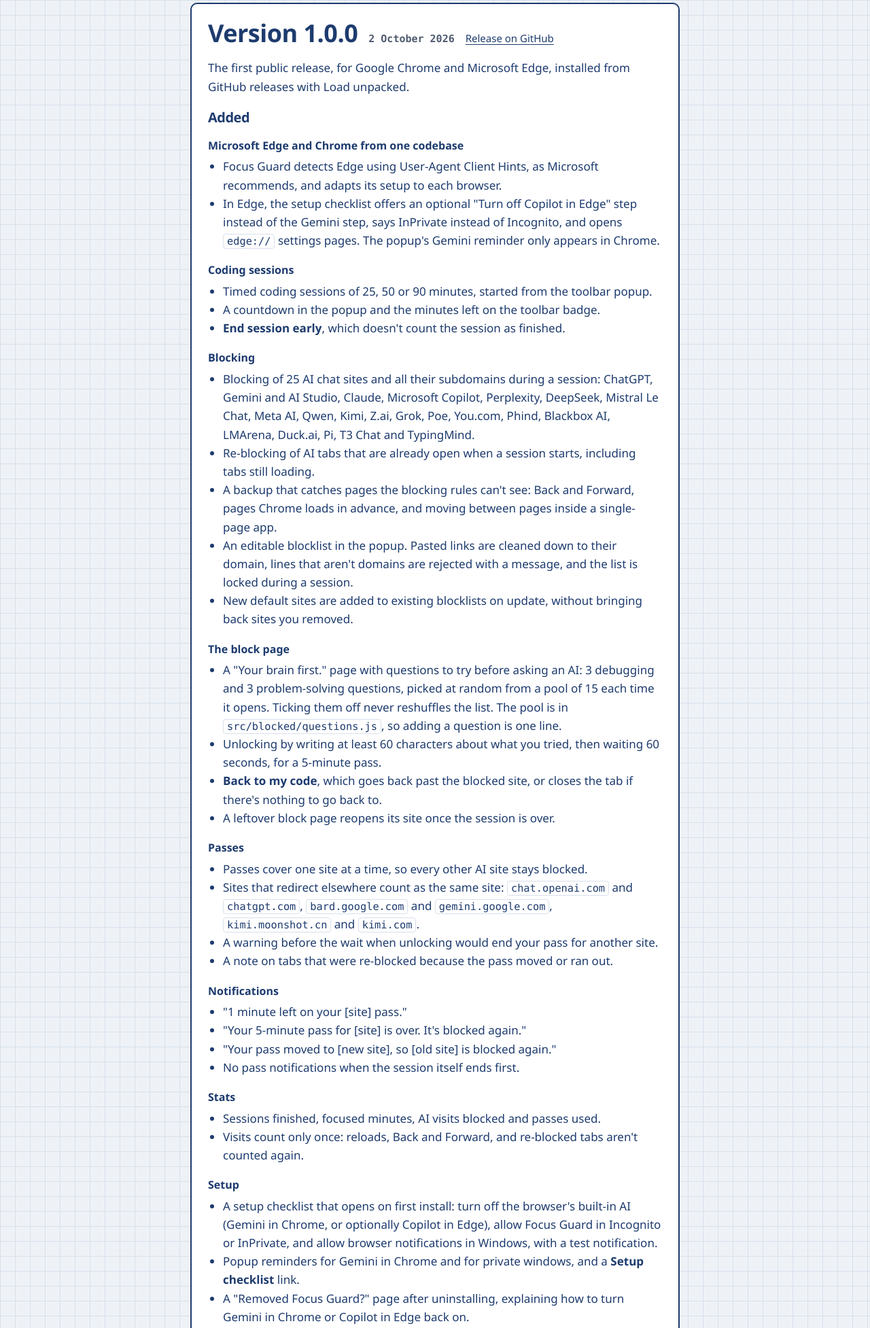
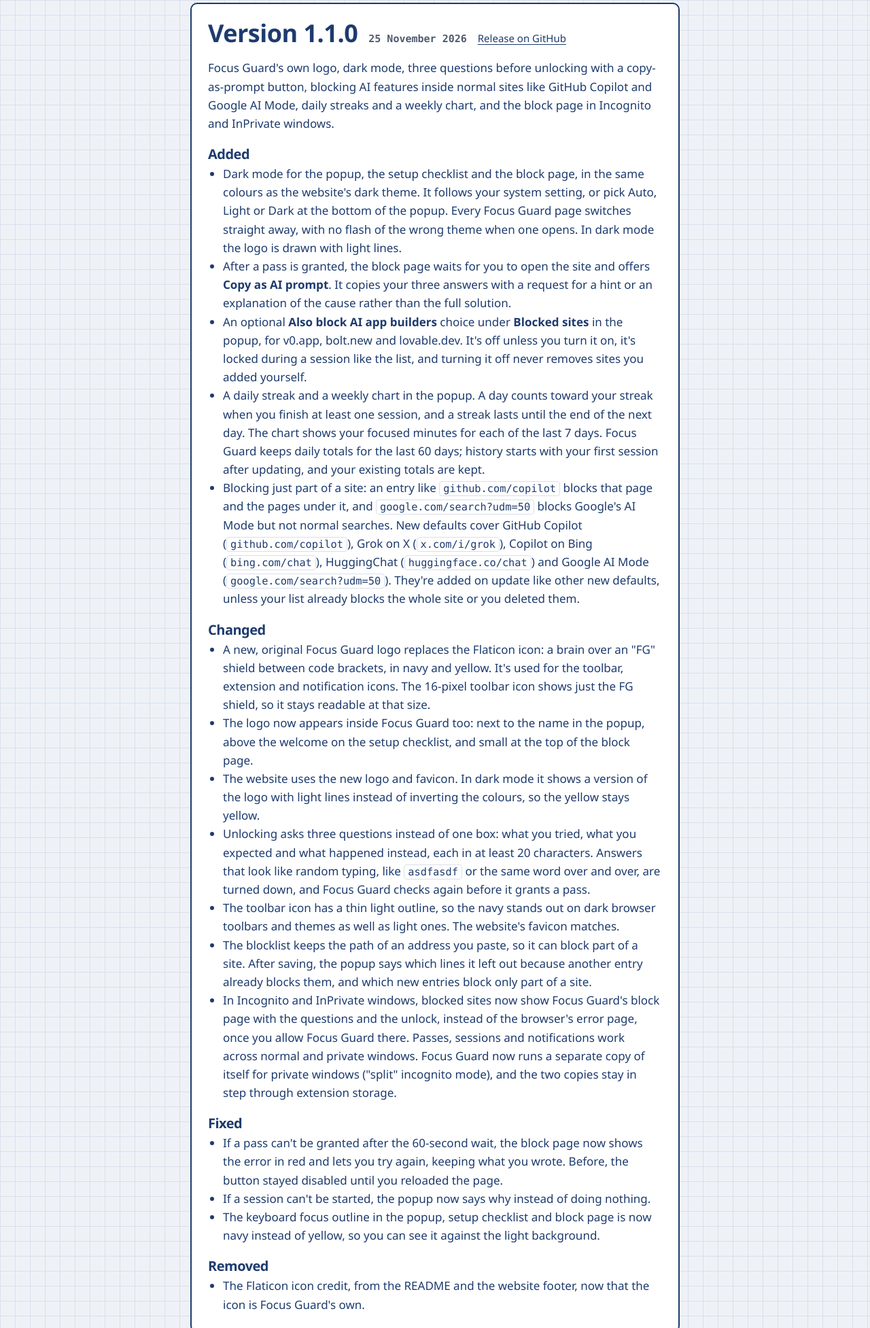
Before and after one commit to rishi555123/focus-guard, a browser extension: page site/releases.html in a window 1280 px wide. Shown: the part 396-2350 px from the top of the page at 68% size. Drawn offline with Linux system fonts and the light colour scheme.

Commit message:
Prepare the 1.1.0 release
- manifest.json is 1.1.0, and CHANGELOG [Unreleased] is now
  [1.1.0] - 2026-11-25 with its link, mirrored on site/releases.html
- README and the website describe the new unlock questions, the AI
  prompt copy, part-of-a-site blocking and its defaults, the app
  builders group, streaks and the weekly chart, dark mode and Incognito
  support; the AI-inside-other-sites limitation is narrowed to what's
  still out of reach
- New screenshots in docs/screenshots and site/images, rendered from the
  1.1 pages (the popup is now 704 x 1139)
- ROADMAP ticks off v1.1; the hosted Incognito explanation page isn't
  needed now that Incognito gets the real block page
- CONTRIBUTING says where the numbers live and which docs repeat them
- TESTING.md checks the 1.1 features and the update from 1.0.0, with a
  console shortcut that recreates 1.0.0 saved data
- The on-hold store listing text matches 1.1.0; its screenshots still
  show 1.0.0 and are marked for retaking

Co-Authored-By: Claude Opus 5.5 <noreply@anthropic.com>

```diff
--- a/site/releases.html
+++ b/site/releases.html
@@ -38,6 +38,42 @@
       <a class="button ghost" href="https://github.com/rishi555123/focus-guard/releases">All releases on GitHub</a>
     </div>
     <p class="small muted">Already installed? See <a href="install.html#updating">how to update</a>.</p>
+    <article class="release card" id="v1.1.0" aria-labelledby="h-v1.1.0">
+      <header>
+        <h2 id="h-v1.1.0">Version 1.1.0</h2>
+        <time datetime="2026-11-25">25 November 2026</time>
+        <a class="small" href="https://github.com/rishi555123/focus-guard/releases/tag/v1.1.0">Release on GitHub</a>
+      </header>
+<p>Focus Guard's own logo, dark mode, three questions before unlocking with a copy-as-prompt button, blocking AI features inside normal sites like GitHub Copilot and Google AI Mode, daily streaks and a weekly chart, and the block page in Incognito and InPrivate windows.</p>
+<h3>Added</h3>
+<ul>
+<li>Dark mode for the popup, the setup checklist and the block page, in the same colours as the website's dark theme. It follows your system setting, or pick Auto, Light or Dark at the bottom of the popup. Every Focus Guard page switches straight away, with no flash of the wrong theme when one opens. In dark mode the logo is drawn with light lines.</li>
+<li>After a pass is granted, the block page waits for you to open the site and offers <b>Copy as AI prompt</b>. It copies your three answers with a request for a hint or an explanation of the cause rather than the full solution.</li>
+<li>An optional <b>Also block AI app builders</b> choice under <b>Blocked sites</b> in the popup, for v0.app, bolt.new and lovable.dev. It's off unless you turn it on, it's locked during a session like the list, and turning it off never removes sites you added yourself.</li>
+<li>A daily streak and a weekly chart in the popup. A day counts toward your streak when you finish at least one session, and a streak lasts until the end of the next day. The chart shows your focused minutes for each of the last 7 days. Focus Guard keeps daily totals for the last 60 days; history starts with your first session after updating, and your existing totals are kept.</li>
+<li>Blocking just part of a site: an entry like <code>github.com/copilot</code> blocks that page and the pages under it, and <code>google.com/search?udm=50</code> blocks Google's AI Mode but not normal searches. New defaults cover GitHub Copilot (<code>github.com/copilot</code>), Grok on X (<code>x.com/i/grok</code>), Copilot on Bing (<code>bing.com/chat</code>), HuggingChat (<code>huggingface.co/chat</code>) and Google AI Mode (<code>google.com/search?udm=50</code>). They're added on update like other new defaults, unless your list already blocks the whole site or you deleted them.</li>
+</ul>
+<h3>Changed</h3>
+<ul>
+<li>A new, original Focus Guard logo replaces the Flaticon icon: a brain over an "FG" shield between code brackets, in navy and yellow. It's used for the toolbar, extension and notification icons. The 16-pixel toolbar icon shows just the FG shield, so it stays readable at that size.</li>
+<li>The logo now appears inside Focus Guard too: next to the name in the popup, above the welcome on the setup checklist, and small at the top of the block page.</li>
+<li>The website uses the new logo and favicon. In dark mode it shows a version of the logo with light lines instead of inverting the colours, so the yellow stays yellow.</li>
+<li>Unlocking asks three questions instead of one box: what you tried, what you expected and what happened instead, each in at least 20 characters. Answers that look like random typing, like <code>asdfasdf</code> or the same word over and over, are turned down, and Focus Guard checks again before it grants a pass.</li>
+<li>The toolbar icon has a thin light outline, so the navy stands out on dark browser toolbars and themes as well as light ones. The website's favicon matches.</li>
+<li>The blocklist keeps the path of an address you paste, so it can block part of a site. After saving, the popup says which lines it left out because another entry already blocks them, and which new entries block only part of a site.</li>
+<li>In Incognito and InPrivate windows, blocked sites now show Focus Guard's block page with the questions and the unlock, instead of the browser's error page, once you allow Focus Guard there. Passes, sessions and notifications work across normal and private windows. Focus Guard now runs a separate copy of itself for private windows ("split" incognito mode), and the two copies stay in step through extension storage.</li>
+</ul>
+<h3>Fixed</h3>
+<ul>
+<li>If a pass can't be granted after the 60-second wait, the block page now shows the error in red and lets you try again, keeping what you wrote. Before, the button stayed disabled until you reloaded the page.</li>
+<li>If a session can't be started, the popup now says why instead of doing nothing.</li>
+<li>The keyboard focus outline in the popup, setup checklist and block page is now navy instead of yellow, so you can see it against the light background.</li>
+</ul>
+<h3>Removed</h3>
+<ul>
+<li>The Flaticon icon credit, from the README and the website footer, now that the icon is Focus Guard's own.</li>
+</ul>
+    </article>
     <article class="release card" id="v1.0.0" aria-labelledby="h-v1.0.0">
       <header>
         <h2 id="h-v1.0.0">Version 1.0.0</h2>
```
Also changed, not shown: site/index.html (+13 -9 lines), docs/screenshots/blocked.png, docs/screenshots/popup.png, docs/screenshots/welcome.png, manifest.json, site/images/blocked.png, site/images/popup.png, site/images/welcome.png, 6 other files.
